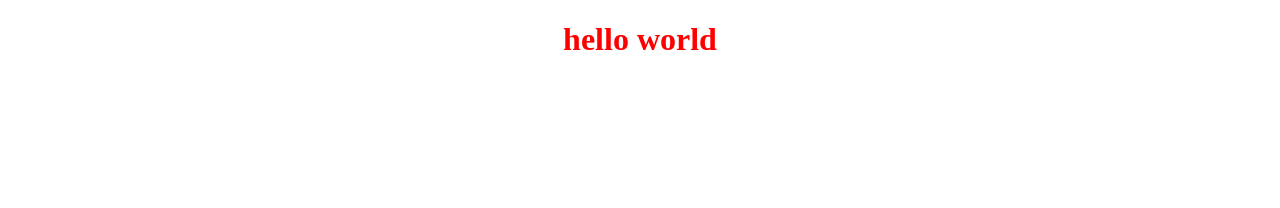
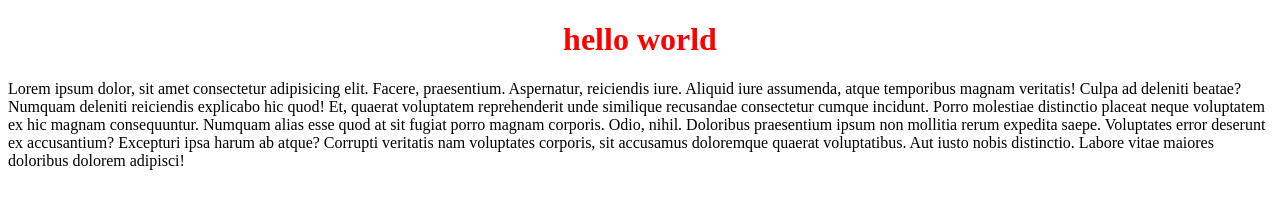
Before and after one commit to iheb-heni/web, a plain HTML site: page index.html in a window 1280 px wide. Drawn offline with Linux system fonts and the light colour scheme.

Commit message:
rani zedet paragraphe

```diff
--- a/index.html
+++ b/index.html
@@ -8,6 +8,16 @@
 </head>
 <body>
     <h1>hello world </h1>
+    <p>Lorem ipsum dolor, sit amet consectetur adipisicing elit. Facere, praesentium.
+    Aspernatur, reiciendis iure. Aliquid iure assumenda, atque temporibus magnam veritatis!
+    Culpa ad deleniti beatae? Numquam deleniti reiciendis explicabo hic quod!
+    Et, quaerat voluptatem reprehenderit unde similique recusandae consectetur cumque incidunt.
+    Porro molestiae distinctio placeat neque voluptatem ex hic magnam consequuntur.
+    Numquam alias esse quod at sit fugiat porro magnam corporis.
+    Odio, nihil. Doloribus praesentium ipsum non mollitia rerum expedita saepe.
+    Voluptates error deserunt ex accusantium? Excepturi ipsa harum ab atque?
+    Corrupti veritatis nam voluptates corporis, sit accusamus doloremque quaerat voluptatibus.
+    Aut iusto nobis distinctio. Labore vitae maiores doloribus dolorem adipisci!</p>
 
 </body>
 </html>
```
